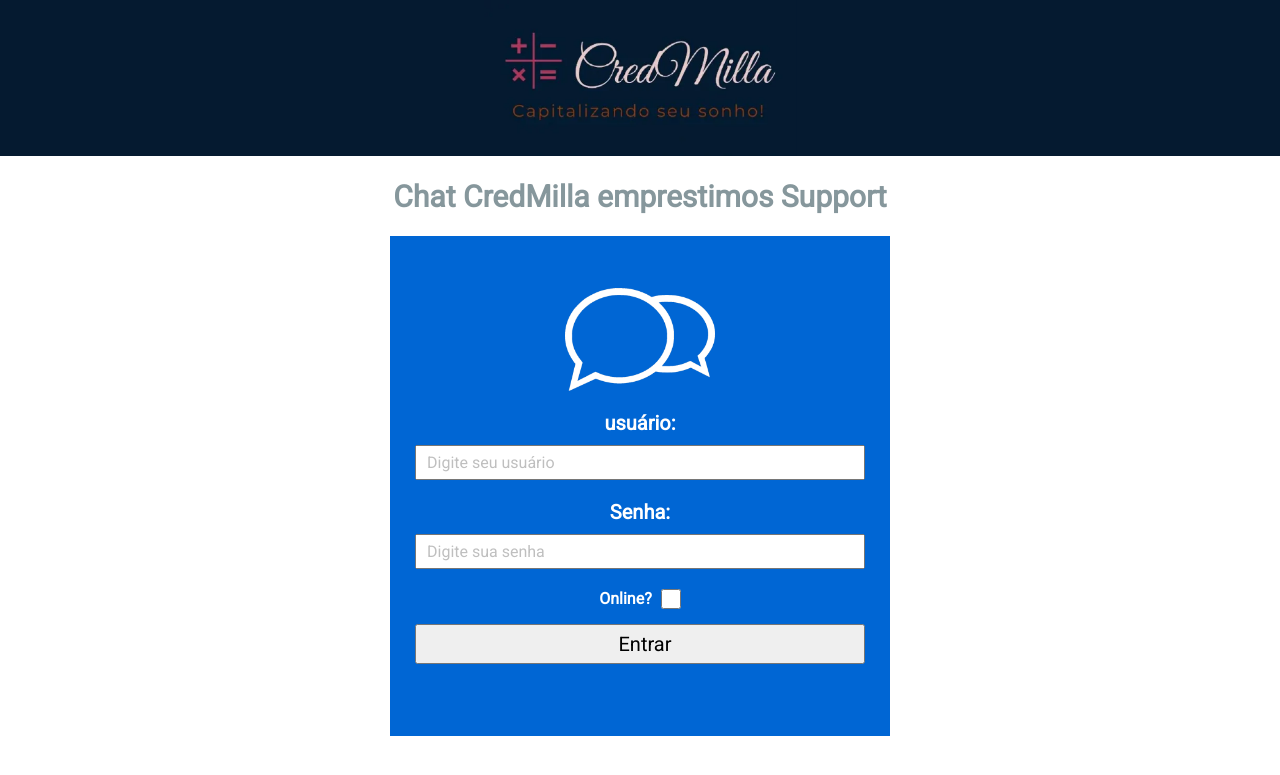
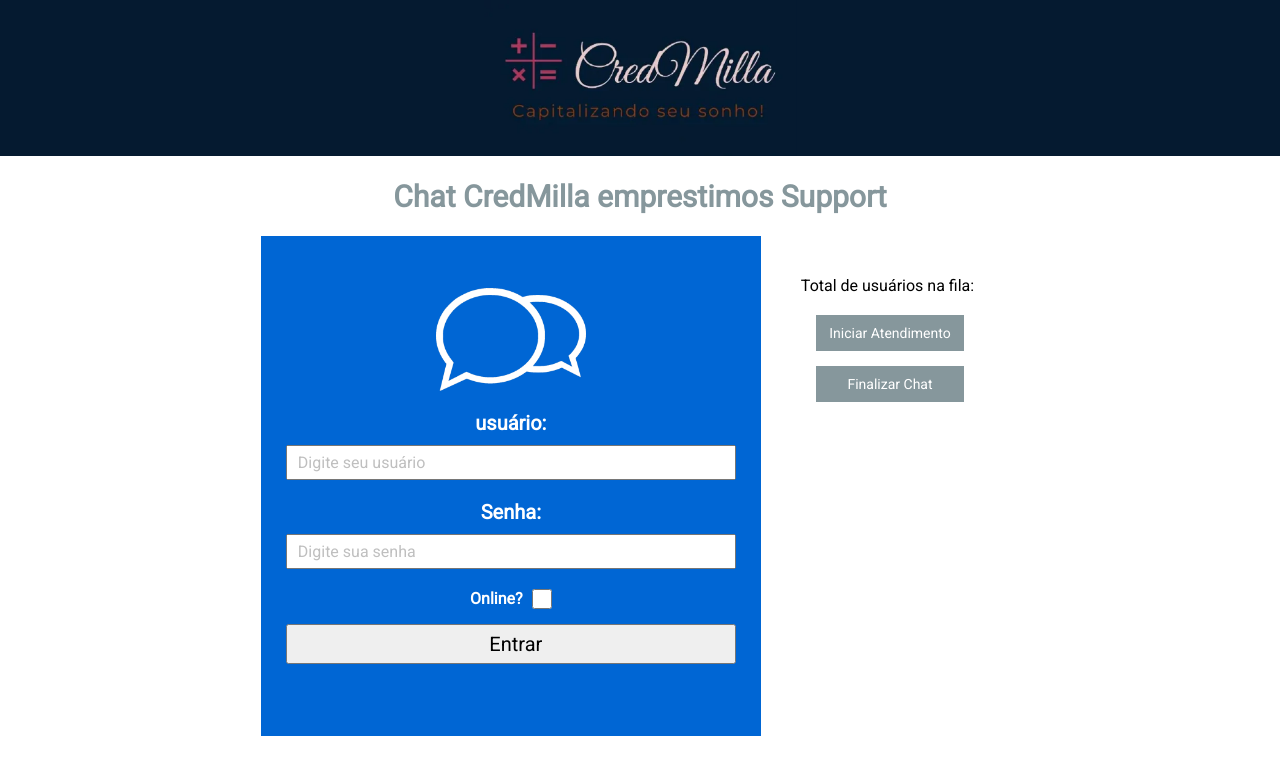
Before and after one commit to AgencyDesign7/credMillaEmprestimos, a PHP site: page /chatSupport.php in a window 1280 px wide. Shown: the top 775 px of the page. Run offline with PHP 8.4, Linux system fonts and the light colour scheme; data comes from the database, SQL or seed files in the repository; data that the repository does not hold is empty.

Commit message:
fix chat messager

```diff
--- a/chatSupport.php
+++ b/chatSupport.php
@@ -74,8 +74,8 @@
 
             <div class="messages-send">
                 <div class="init-head-message">
-                    <p>Bem vindo ao chat credMilla emprestimos</p>
-                    <p>Suporte Pedro Henrrique está conectado...</p>
+                    <p></p>
+                    <p></p>
                 </div>
                 <!-- <div class="suport message-block">
                     <p>Pedro Henrrique:</p>
@@ -89,12 +89,18 @@
                 </div> -->
 
             </div>
-            <form action="" method="post" class="form2">
+            <form action="" method="post" class="form2 support-manager">
                 <textarea name="texttosend" id="" cols="30" rows="10"></textarea>
                 <input class="sub-btn2" type="submit" value="Enviar">
             </form>
         </div>
-
+        <div class="painel-view">
+            <div class="queue-users">
+                <p>Total de usuários na fila:</p><span></span>
+            </div>
+            <div class="btn-InitChat"><a href="#">Iniciar Atendimento</a></div>
+            <div class="btn-FinishChat"><a href="#">Finalizar Chat</a></div>
+        </div>
     </div>
 
     <script src="./scripts/script.chat.resouce.js"></script>
--- a/css/style.root.css
+++ b/css/style.root.css
@@ -743,6 +743,11 @@
     align-items: flex-end;
 }
 
+.support-manager{
+    width: 500px !important;
+    height: 700px !important;
+}
+
 .chat-container-form .form2 input{
     margin: 0 10px 0 0;
     width: 50px !important;
@@ -790,16 +795,15 @@
 }
 .chat-container-form .messages-send .message-block > p:nth-child(1){
     font-weight: bold;
-    font-size: 12px;
+    font-size: 14px;
 }
 .chat-container-form .messages-send .message-block > p:nth-child(3){
-    font-size: 10px;
-    direction: ltr !important;
+    font-size: 11px;
 }
 .chat-container-form .messages-send .message-block > p:nth-child(2){
     margin: 5px 0 5px 0;
     direction: ltr !important;
-    font-size: 12px;
+    font-size: 14px;
 }
 .message-block > span{
     display: none;
@@ -920,3 +924,32 @@
 .imageLoad{
     display: none;
 }
+
+/* Suport Chat */
+
+.painel-view{
+    margin: 40px;
+}
+
+.queue-users{
+    margin: 0 5px 20px 0;
+    font-size: 16px;
+}
+.queue-users span{
+    font-size: 16px;
+}
+
+.btn-InitChat, .btn-FinishChat{
+    margin: 15px;
+    background-color: var(--color-send-job-from);
+    padding: 10px;
+    display: flex;
+    justify-content: center;
+    align-items: center;
+}
+
+.btn-InitChat a, .btn-FinishChat a{
+    text-decoration: none;
+    font-size: 14px;
+    color: white;
+}
--- a/src/classes/Controller.php
+++ b/src/classes/Controller.php
@@ -23,10 +23,7 @@
 
     function ConnectChatQueue($Client)
     {
-        $timeZone = new DateTimeZone('Brazil/East');
-        $dateTime = new DateTime();
-        $dateTime->setTimezone($timeZone);
-        $this->db->insetData('INSERT INTO queue_users(name, session, date_time) VALUES (?,?,?)', [$Client->getName(), $Client->getidSession(), $dateTime->format('Y-m-d h:i:s')]);
+        $this->db->insertData('INSERT INTO queue_users(name, session, date_time) VALUES (?,?,?)', [$Client->getName(), $Client->getidSession(), $this->getDataTime('Y-m-d h:i:s')]);
 
     }
 
@@ -44,9 +41,32 @@
     function NextQueue()
     {
         $datasQueue = $this->db->FetchAllData('SELECT * FROM queue_users', []);
+        return ($this->getDataTime('Y').'_'.$datasQueue[0]->session);
+    }
+
+    function Connect_client_with_support($client){
+        $roomName = ($this->getDataTime('Y'). '_'.$client->session);
+        $this->db->insertData('CREATE TABLE ' . $roomName .' (id int(11) NOT NULL PRIMARY KEY AUTO_INCREMENT, name varchar(100) NOT NULL, email varchar(100) NOT NULL, message text NOT NULL, last_time TIME NOT NULL, definedAuth int(11) NOT NULL)', []);
+        return $roomName;
     }
 
     function UpdateQueue()
     {
     }
+
+    function SelectRoom($nameRoom){
+        return  $this->db->FetchAllData('SELECT * FROM ' .$nameRoom, []);
+    }
+
+    function UpdateChat($sessionClient){
+        $roomName = ($this->$this->getDataTime('Y'). '_'.$sessionClient);
+        return  $this->db->FetchAllData('SELECT * FROM ' .$roomName, []);
+    }
+
+    function getDataTime($format){
+        $timeZone = new DateTimeZone('Brazil/East');
+        $dateTime = new DateTime();
+        $dateTime->setTimezone($timeZone);
+        return $dateTime->format($format);
+    }
 }
--- a/src/classes/DataBase.php
+++ b/src/classes/DataBase.php
@@ -92,7 +92,7 @@
             $_SESSION['ERROR-DB'] = $th->getMessage();
         }
     }
-    public function insetData($sql, $param = []){
+    public function insertData($sql, $param){
         try {
             $stmt = $this->pdo->prepare($sql);
             // $stmt->bindParam(1, $nameUser);
@@ -105,11 +105,11 @@
         }
     }
 
-    public function deleteData($sql, $param = []){
-        $this->insetData($sql, $param);
+    public function deleteData($sql, $param){
+        $this->insertData($sql, $param);
     }
-    public function updateData($sql, $param = []){
-        $this->insetData($sql, $param);
+    public function updateData($sql, $param){
+        $this->insertData($sql, $param);
     }
 
 }
```
Also changed, not shown: scripts/script.chat.resouce.js (+63 -25 lines), src/classes/chat.php (+68 -17 lines).
